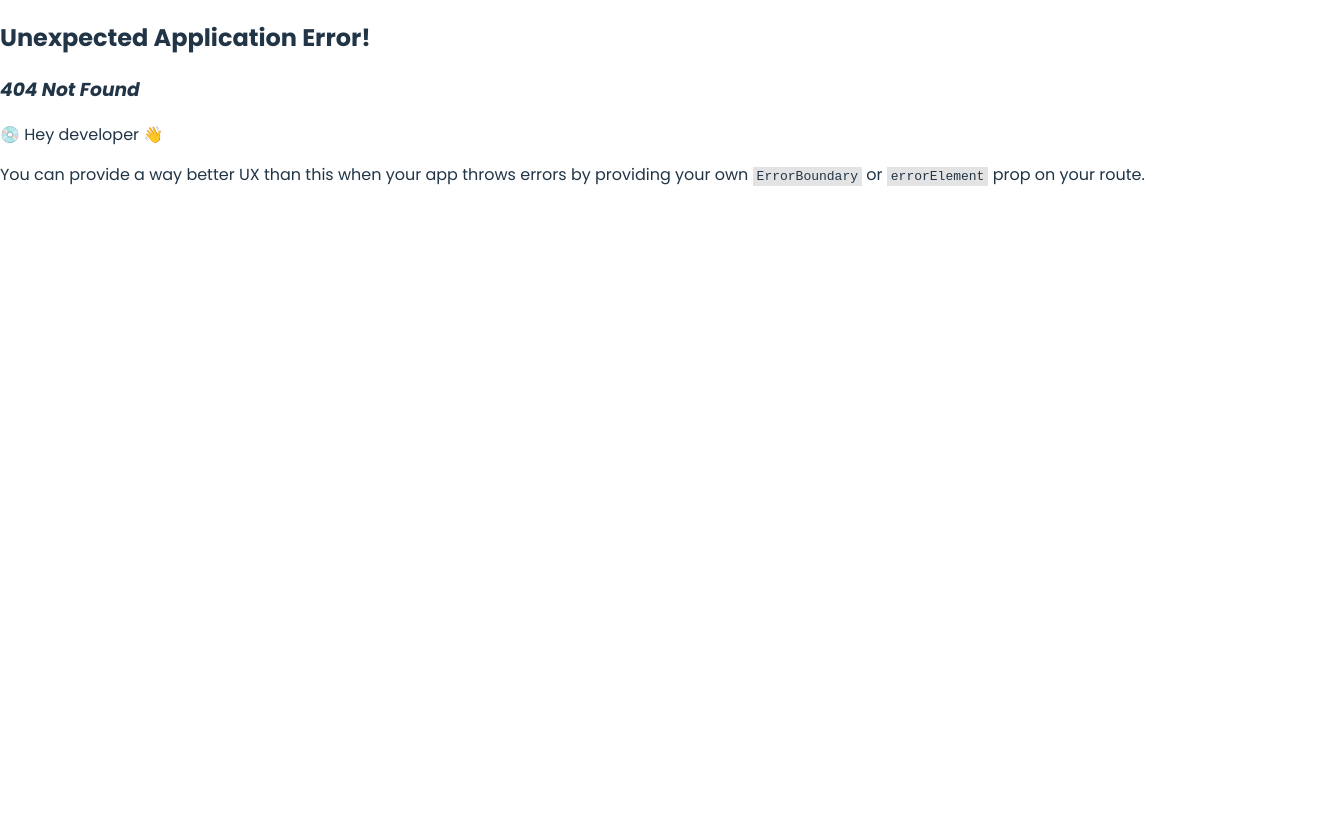
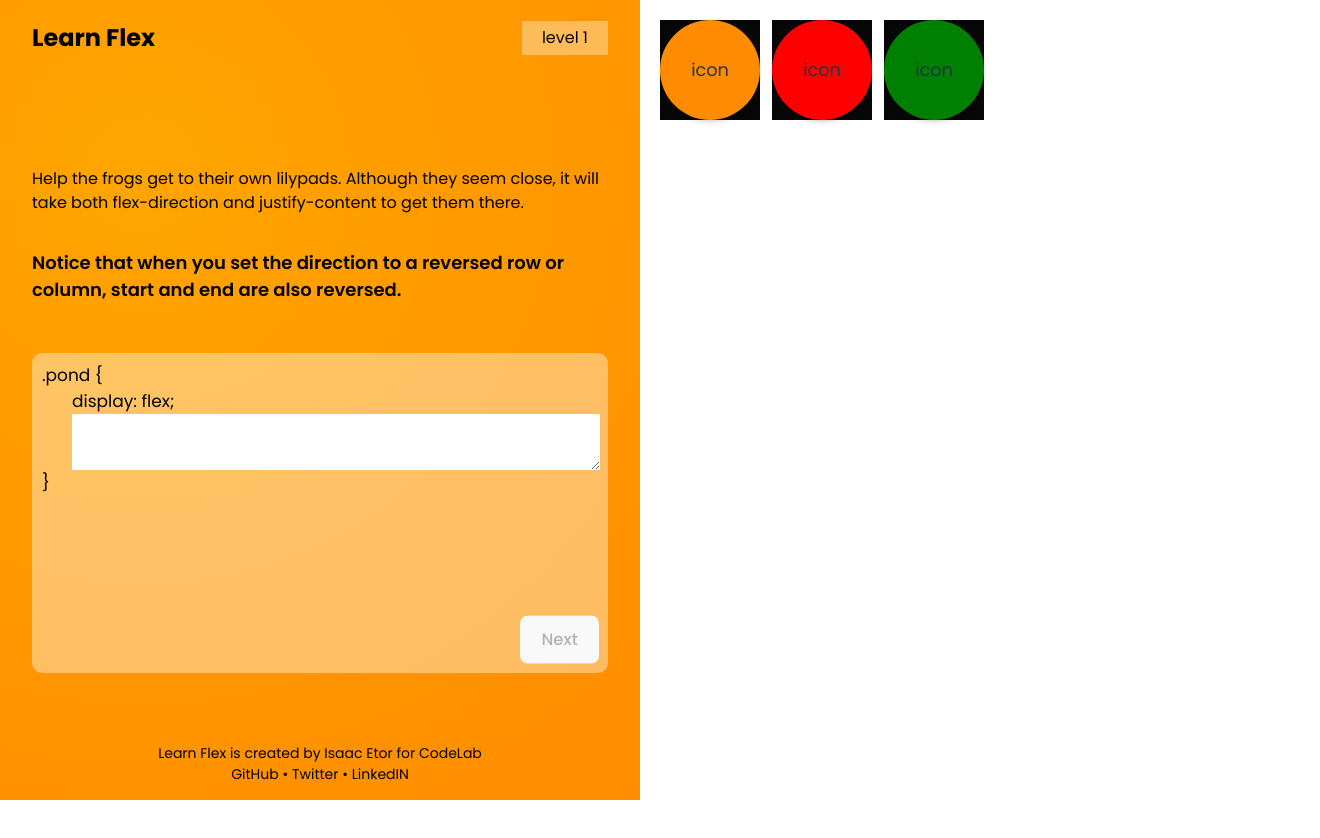
Before and after one commit to isaacetor/Learn-flex-game, a React (Vite) app: page /10 in a window 1280 px wide. Before the commit this address had no page. Shown: the top 838 px of the page, 1320 px wide, since content can reach past the window. Before the commit the page ends 800 px from the top, so only its background shows below. Built offline with nearby package versions, Linux system fonts and the light colour scheme.

Commit message:
done with 10

```diff
--- /dev/null
+++ b/src/blocks/components/graphic/Graphic10.tsx
@@ -0,0 +1,80 @@
+import styled from "styled-components";
+import Icon from "./Icon";
+import { selector, useRecoilValue } from "recoil";
+import { IconState } from "../../../util/state/Recoil";
+
+const Graphic10 = () => {
+  const JustifyState = selector({
+    key: "charCountState", // unique ID (with respect to other atoms/selectors)
+    get: ({ get }) => {
+      const text = get(IconState);
+
+      return text;
+    },
+  });
+
+  const count = useRecoilValue(JustifyState);
+
+  return (
+    <div>
+      <Wrapper text={count}>
+        <Div>
+          <Box></Box>
+          <Box></Box>
+          <Box></Box>
+        </Div>
+
+
+          <Icon bgCol="darkorange" />
+          <Icon bgCol="red" />
+          <Icon bgCol="green" />
+
+      </Wrapper>
+    </div>
+  );
+};
+
+export default Graphic10;
+
+const IconHold = styled.div`
+  display: flex;
+  gap: 12px;
+
+`
+
+const Div = styled.div`
+  position: absolute;
+  top: 0;
+  left: 0;
+  width: 100%;
+  height: 100%;
+  padding: 20px;
+  z-index: -9;
+  display: flex;
+  gap: 12px;
+`;
+
+const Box = styled.div`
+  width: 100px;
+  height: 100px;
+  /* margin-right: 100px; */
+  /* position: absolute; */
+  background-color: #070707;
+  z-index: -1;
+`;
+
+const Wrapper = styled.div<{ text: string }>`
+  background-color: #fff;
+  height: 100%;
+  /* justify-content:flex-end; */
+  padding: 20px;
+  display: flex;
+  gap: 12px;
+  ${(props) => props.text};
+  position: relative;
+  z-index: 999;
+
+  @media not all and (min-width: 890px) {
+    height: 50vh;
+  }
+`;
--- a/src/blocks/components/graphic/Icon.tsx
+++ b/src/blocks/components/graphic/Icon.tsx
@@ -1,9 +1,13 @@
 import styled, { keyframes } from "styled-components";
 
-const Icon = () => {
+type Cols = {
+  bgCol?:string
+}
+
+const Icon:React.FC<Cols> = ({bgCol}) => {
   return (
     <div>
-      <Main>
+      <Main bgCol={bgCol}>
         <p>icon</p>
       </Main>
     </div>
@@ -24,10 +28,10 @@ const pulseAnimation = keyframes`
   }
 `;
 
-const Main = styled.div`
+const Main = styled.div<{bgCol?: string}>`
   width: 100px;
   height: 100px;
-  background-color: darkorange;
+  background-color: ${({bgCol})=> bgCol};
   border-radius: 999px;
   --tw-shadow: 0 4px 6px -1px rgb(0 0 0 / 0.1), 0 2px 4px -2px rgb(0 0 0 / 0.1);
   --tw-shadow-colored: 0 4px 6px -1px var(--tw-shadow-color),
--- /dev/null
+++ b/src/page/Home/Level10.tsx
@@ -0,0 +1,44 @@
+
+
+import styled from "styled-components"
+import Data from "../../blocks/components/data/Data";
+import Graphic10 from "../../blocks/components/graphic/Graphic10";
+
+const Level10 = () => {
+  return (
+    <div>
+      <Wrapper>
+        {/* container with data */}
+        <Data
+          titleText="Help the frogs get to their own lilypads. Although they seem close, it will take both flex-direction and justify-content to get them there."
+          definitionText="Notice that when you set the direction to a reversed row or column, start and end are also reversed."
+          exampleText=""
+          compareData="justify-content:flex-end;flex-direction:row-reverse"
+          routePath="11"
+        />
+        {/* container with game */}
+        <Graphic10 />
+      </Wrapper>
+    </div>
+  );
+}
+
+export default Level10
+
+const Wrapper = styled.div`
+  height: 100vh;
+  width: 100%;
+  display: grid;
+  grid-template-columns: repeat(2, minmax(0, 1fr));
+
+  @media not all and (min-width: 890px) {
+    grid-template-columns: repeat(1, minmax(0, 1fr));
+    & > :nth-child(1) {
+      order: 2;
+    }
+    & > :nth-child(2) {
+      order: 1;
+    }
+    height: 100%;
+  }
+`;
--- a/src/page/Home/Levels9.tsx
+++ b/src/page/Home/Levels9.tsx
@@ -19,6 +19,7 @@ const Levels9 = () => {
           column-reverse: Items are placed bottom to top."
           exampleText=""
           compareData="flex-direction:column"
+          routePath="10"
         />
         {/* container with game */}
         <Graphic9 />
```
Also changed, not shown: src/routes/router.tsx (+7 -1 lines).
